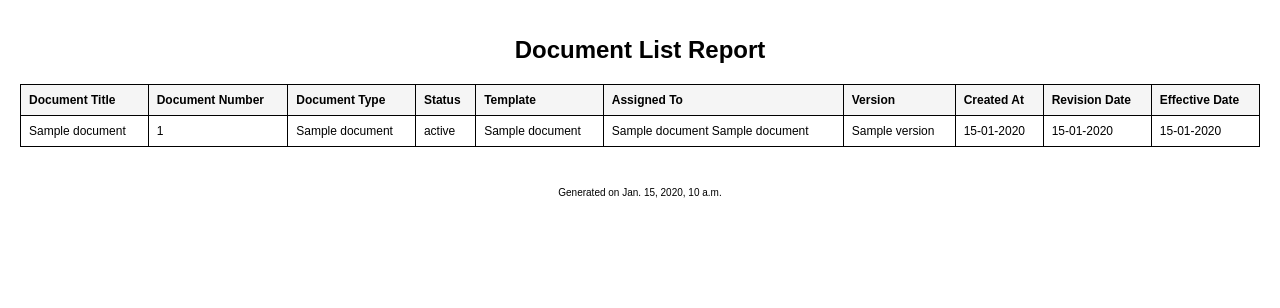
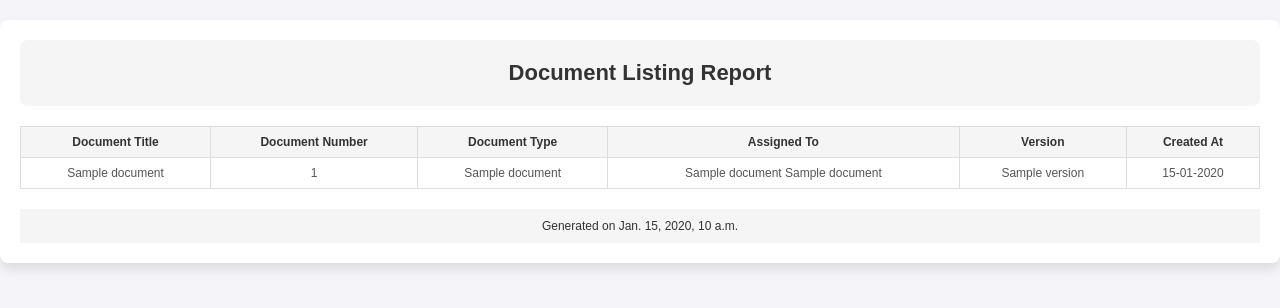
Before and after one commit to n10techno/lmsdms_backend, a Django app: template configure/templates/document_list_pdf_report.html in a window 1280 px wide. Shown: the top 308 px of the page. Run offline with Django 4.2, Linux system fonts and the light colour scheme; the template is opened without the code that fills it: most values are stand-ins (such as "Sample title", 1, 10 or a date in 2020).

Commit message:
add code for document list

```diff
--- a/configure/templates/document_list_pdf_report.html
+++ b/configure/templates/document_list_pdf_report.html
@@ -4,96 +4,141 @@
     <meta charset="UTF-8">
     <meta name="viewport" content="width=device-width, initial-scale=1.0">
     <title>Document List Report</title>
+    <style>
+        body {
+            font-family: 'Arial', sans-serif;
+            margin: 0;
+            padding: 0;
+            background-color: #f4f4f9;
+            color: #333;
+        }
 
-    <style>
-        /* General page styles */
-        body {
-            font-family: Arial, sans-serif;
+        .container {
+            max-width: 100%;
+            margin: 20px auto;
+            background: #fff;
+            box-shadow: 0 6px 12px rgba(0, 0, 0, 0.1);
+            border-radius: 8px;
+            overflow: hidden;
+            display: flex;
+            flex-direction: column;
+            padding: 20px;
+        }
+
+        .header {
+            display: flex;
+            align-items: center;
+            justify-content: center;
+            padding: 20px;
+            background: #f5f5f5;
+            color: #333;
+            border-radius: 8px;
+            margin-bottom: 20px;
+        }
+
+        .header h1 {
+            margin: 0;
+            font-size: 22px;
+            font-weight: bold;
+            text-align: center;
+        }
+
+        .table-container {
+            width: 100%;
+            overflow-x: hidden;
+        }
+
+        table {
+            width: 100%;
+            border-collapse: collapse;
+            border-radius: 8px;
+        }
+
+        table, th, td {
+            border: 1px solid #ddd;
+        }
+
+        th, td {
+            text-align: center;
+            padding: 8px 10px;
+            font-size: 12px;
+            word-wrap: break-word;
+            word-break: break-word;
+        }
+
+        th {
+            background-color: #f5f5f5;
+            font-weight: bold;
+            color: #333;
+        }
+
+        td {
+            background-color: #fff;
+            color: #555;
+        }
+
+        tbody tr:nth-child(even) {
+            background-color: #f9f9f9;
+        }
+
+        tbody tr:hover {
+            background-color: #e9ecef;
+        }
+
+        .footer {
+            text-align: center;
+            font-size: 12px;
+            margin-top: 20px;
+            padding: 10px;
+            background: #f5f5f5;
+            color: #333;
+        }
+
+        .footer p {
+            margin: 0;
+        }
+
+        @media screen and (max-width: 768px) {
+            .header {
+                flex-direction: column;
+                gap: 8px;
+            }
+
+            table {
+                font-size: 10px;
+            }
+
+            th, td {
+                padding: 6px 8px;
+            }
+        }
+
+        @page {
             margin: 0;
             padding: 0;
         }
 
-        .container {
-            width: 100%;
-            padding: 20px;
-            box-sizing: border-box;
-        }
-
-        h1 {
-            text-align: center;
-            font-size: 24px;
-            margin-bottom: 20px;
-        }
-
-        .footer {
-            text-align: center;
-            font-size: 10px;
-            margin-top: 40px;
-        }
-
-        /* Table Styling */
-        table {
-            width: 100%;
-            border-collapse: collapse;
-            margin-top: 20px;
-        }
-
-        table, th, td {
-            border: 1px solid #000;
-        }
-
-        th, td {
-            padding: 8px;
-            text-align: left;
-            font-size: 12px;
-        }
-
-        th {
-            background-color: #f5f5f5;
-        }
-
-        /* Make table responsive for smaller screens */
-        @media screen and (max-width: 768px) {
-            table {
-                width: 100%;
-                font-size: 10px;
-            }
-            th, td {
-                padding: 6px;
-            }
-        }
-
-        /* Ensure images fit within the page */
-        img {
-            max-width: 100%;
-            height: auto;
-        }
-
-        /* Optional: Styling for sections in grid */
-        .section-header {
-            margin-top: 20px;
+        .page-break {
+            page-break-before: always;
         }
     </style>
 </head>
 <body>
     <div class="container">
-        <!-- Title Section -->
-        <h1>Document List Report</h1>
+        <div class="header">
+            <h1>Document Listing Report</h1>
+        </div>
 
-        <!-- Documents List Table -->
+        <div class="table-container">
             <table>
                 <thead>
                     <tr>
                         <th>Document Title</th>
                         <th>Document Number</th>
                         <th>Document Type</th>
-                    <th>Status</th>
-                    <th>Template</th>
                         <th>Assigned To</th>
                         <th>Version</th>
                         <th>Created At</th>
-                    <th>Revision Date</th>
-                    <th>Effective Date</th>
                     </tr>
                 </thead>
                 <tbody>
@@ -102,19 +147,15 @@
                         <td>{{ document.document_title }}</td>
                         <td>{{ document.document_number }}</td>
                         <td>{{ document.document_type__document_name }}</td>
-                    <td>{{ document.document_current_status__status }}</td>
-                    <td>{{ document.select_template__template_name }}</td>
                         <td>{{ document.assigned_to__first_name }} {{ document.assigned_to__last_name }}</td>
                         <td>{{ document.version }}</td>
                         <td>{{ document.created_at|date:"d-m-Y" }}</td>
-                    <td>{{ document.revision_date|date:"d-m-Y" }}</td>
-                    <td>{{ document.effective_date|date:"d-m-Y" }}</td>
                     </tr>
                     {% endfor %}
                 </tbody>
             </table>
+        </div>
 
-        <!-- Footer -->
         <div class="footer">
             <p>Generated on {{ current_date }}</p>
         </div>
```
Also changed, not shown: configure/dms_module/views.py (+5 -5 lines). Lines whose indentation alone changed are shown as unchanged.
